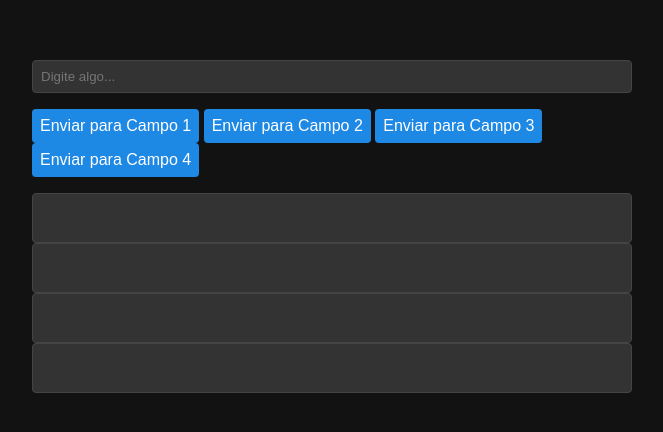
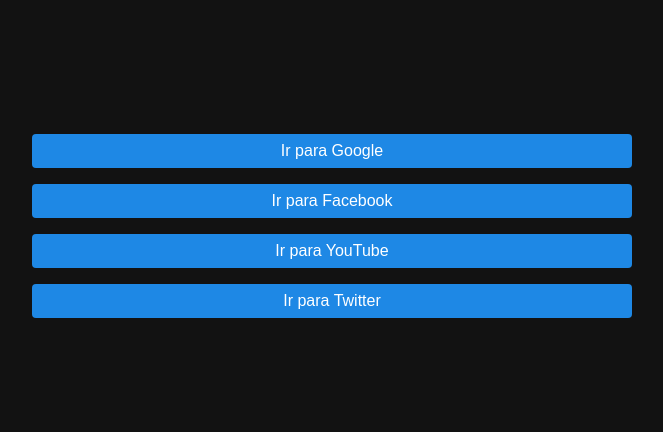
Before and after one commit to vitorivoalves/vitorivoalves.github.io, a plain HTML site: page index.html in a window 1280 px wide. Shown: the part 174-606 px from the top of the page, without its empty margins (308-971 px from the left). Drawn offline with Linux system fonts and the light colour scheme.

Commit message:
Update index.html

```diff
--- a/index.html
+++ b/index.html
@@ -3,12 +3,12 @@
 <head>
     <meta charset="UTF-8">
     <meta name="viewport" content="width=device-width, initial-scale=1.0">
-    <title>Página Adaptativa com Tema Escuro</title>
+    <title>Vitor Alves - Eng. da Computação</title>
     <style>
         body {
             background-color: #121212;
             color: #ffffff;
-            font-family: Arial, sans-serif;
+            font-family: Georgia, serif;
             display: flex;
             flex-direction: column;
             align-items: center;
@@ -25,14 +25,6 @@
             gap: 1rem;
         }
 
-        input[type="text"] {
-            padding: 0.5rem;
-            border: 1px solid #444;
-            border-radius: 0.25rem;
-            background-color: #333;
-            color: #fff;
-        }
-
         button {
             padding: 0.5rem;
             border: none;
@@ -41,44 +33,21 @@
             color: #fff;
             cursor: pointer;
             font-size: 1rem;
+            text-align: center;
+            text-decoration: none;
         }
 
         button:hover {
             background-color: #1565c0;
         }
-
-        .output-field {
-            padding: 0.5rem;
-            border: 1px solid #444;
-            border-radius: 0.25rem;
-            background-color: #333;
-            color: #fff;
-            min-height: 2rem;
-        }
     </style>
 </head>
 <body>
     <div class="container">
-        <input type="text" id="inputField" placeholder="Digite algo...">
-        <div class="button-container">
-            <button onclick="sendToField('outputField1')">Enviar para Campo 1</button>
-            <button onclick="sendToField('outputField2')">Enviar para Campo 2</button>
-            <button onclick="sendToField('outputField3')">Enviar para Campo 3</button>
-            <button onclick="sendToField('outputField4')">Enviar para Campo 4</button>
-        </div>
-        <div class="output-container">
-            <div class="output-field" id="outputField1"></div>
-            <div class="output-field" id="outputField2"></div>
-            <div class="output-field" id="outputField3"></div>
-            <div class="output-field" id="outputField4"></div>
-        </div>
+        <button onclick="window.location.href='https://www.google.com'">Ir para Google</button>
+        <button onclick="window.location.href='https://www.facebook.com'">Ir para Facebook</button>
+        <button onclick="window.location.href='https://www.youtube.com'">Ir para YouTube</button>
+        <button onclick="window.location.href='https://www.twitter.com'">Ir para Twitter</button>
     </div>
-
-    <script>
-        function sendToField(fieldId) {
-            const inputField = document.getElementById('inputField').value;
-            document.getElementById(fieldId).innerText = inputField;
-        }
-    </script>
 </body>
 </html>
```
